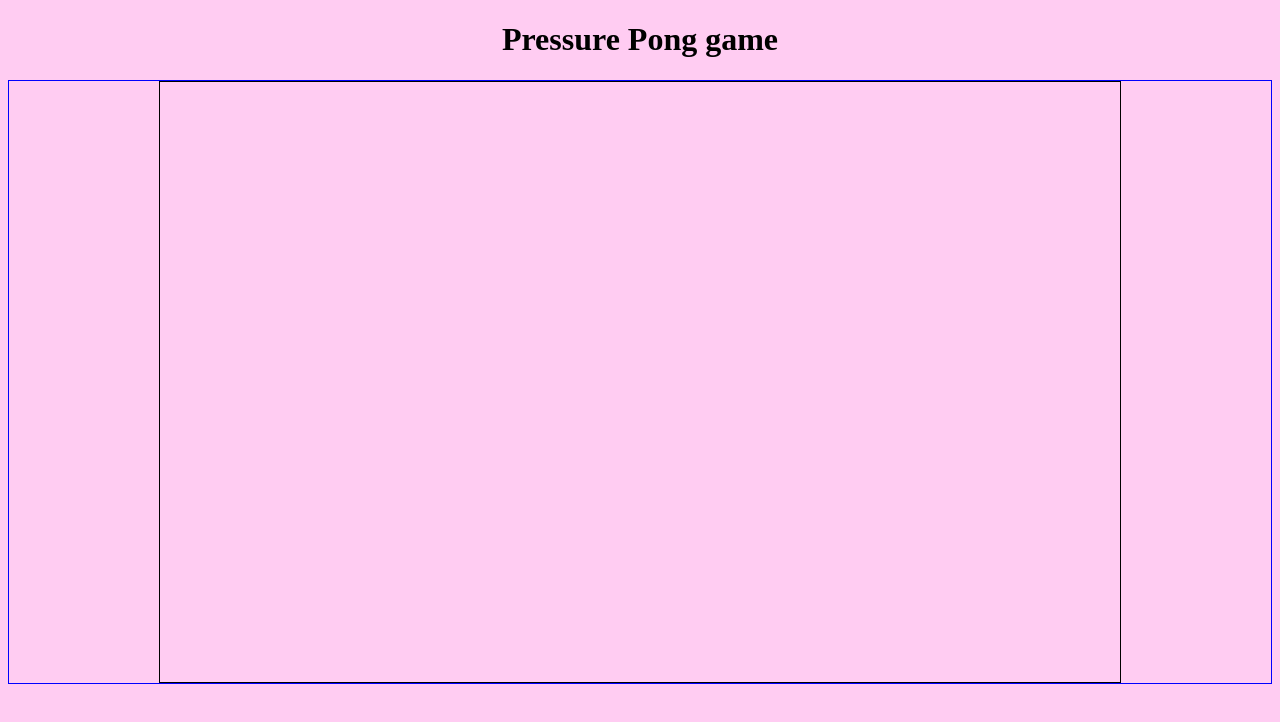
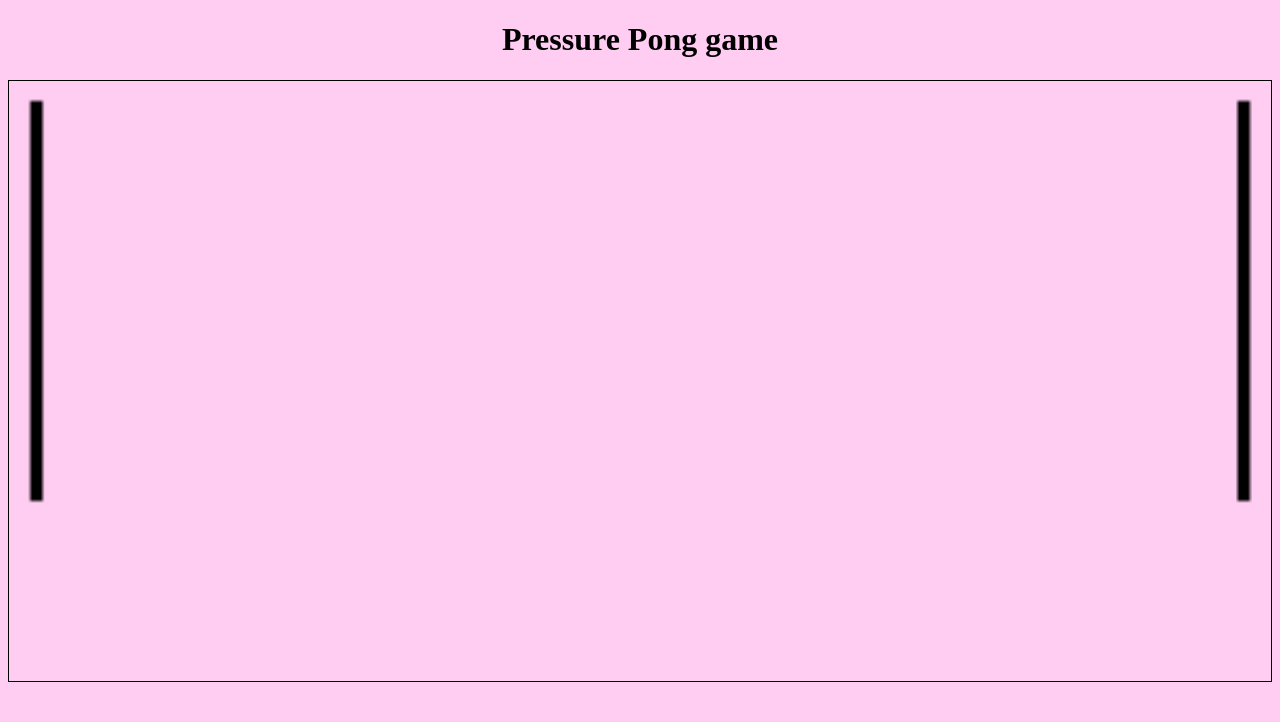
Before and after one commit to reeddunkle/Speed_Pong, a website built with webpack: page static/index.html in a window 1280 px wide. Built offline with nearby package versions, Linux system fonts and the light colour scheme.

Commit message:
Added paddle objects and properties, and drawn them to canvas.

```diff
--- a/src/js/basic.js
+++ b/src/js/basic.js
@@ -1,11 +1,35 @@
 
-export const draw = () => {
+function makePaddle (x = 0, y = 0, width = 3, height = 100) {
+  return {
+    x: x,
+    y: y,
+    width: width,
+    height: height
+  }
+}
+
+var playerOnePaddle = makePaddle()
+var playerTwoPaddle = makePaddle()
+
+export const drawStartScreen = () => {
   var canvas = document.getElementById('gameWindow')
-  var context = canvas.getContext('2d')
+  var ctx = canvas.getContext('2d')
+  var canvasWidth = canvas.width
+  // var canvasHeight = canvas.height
 
-  context.fillStyle = 'green'
-  context.fillRect(150, 150, 100, 100)
-  console.log(canvas)
-  console.log(context)
-  console.log('hello')
+  playerOnePaddle.x = 5
+  playerOnePaddle.y = 5
+  playerOnePaddle.width = 3
+  playerOnePaddle.height = 100
+
+  playerTwoPaddle.x = canvasWidth - playerTwoPaddle.width - 5
+  playerTwoPaddle.y = 5
+
+  let {x : x1, y : y1, width : width1, height : height1} = playerOnePaddle
+  ctx.fillRect(x1, y1, width1, height1)
+
+  let {x : x2, y : y2, width : width2, height : height2} = playerTwoPaddle
+  ctx.fillRect(x2, y2, width2, height2)
+
+
 }
--- a/src/js/index.js
+++ b/src/js/index.js
@@ -1,2 +1,2 @@
-import {draw} from './basic.js'
-window.onload = draw
+import {drawStartScreen} from './basic.js'
+window.onload = function () { drawStartScreen() }
--- a/static/index.html
+++ b/static/index.html
@@ -7,7 +7,7 @@
     </head>
     <body>
         <h1>Pressure Pong game</h1>
-        <div class="container"><canvas id="gameWindow" width="50" height="50"></canvas></div>
+        <div class="container"><canvas id="gameWindow"></canvas></div>
         <script src="bundle.js"></script>
     </body>
 </html>
--- a/static/style.css
+++ b/static/style.css
@@ -8,7 +8,7 @@ h1 {
 
 canvas {
   border: 1px solid black;
-  width: 75vw;
+  width: 99vw;
   height: 75vh;
 }
 
@@ -16,5 +16,4 @@ canvas {
   display: flex;
   justify-content: center;
   align-content: center;
-  border: 1px solid blue;
 }
```
Also changed, not shown: test/basic_test.js (deleted, +0 -8 lines), test/js/basic_test.js (+8 -7 lines).
